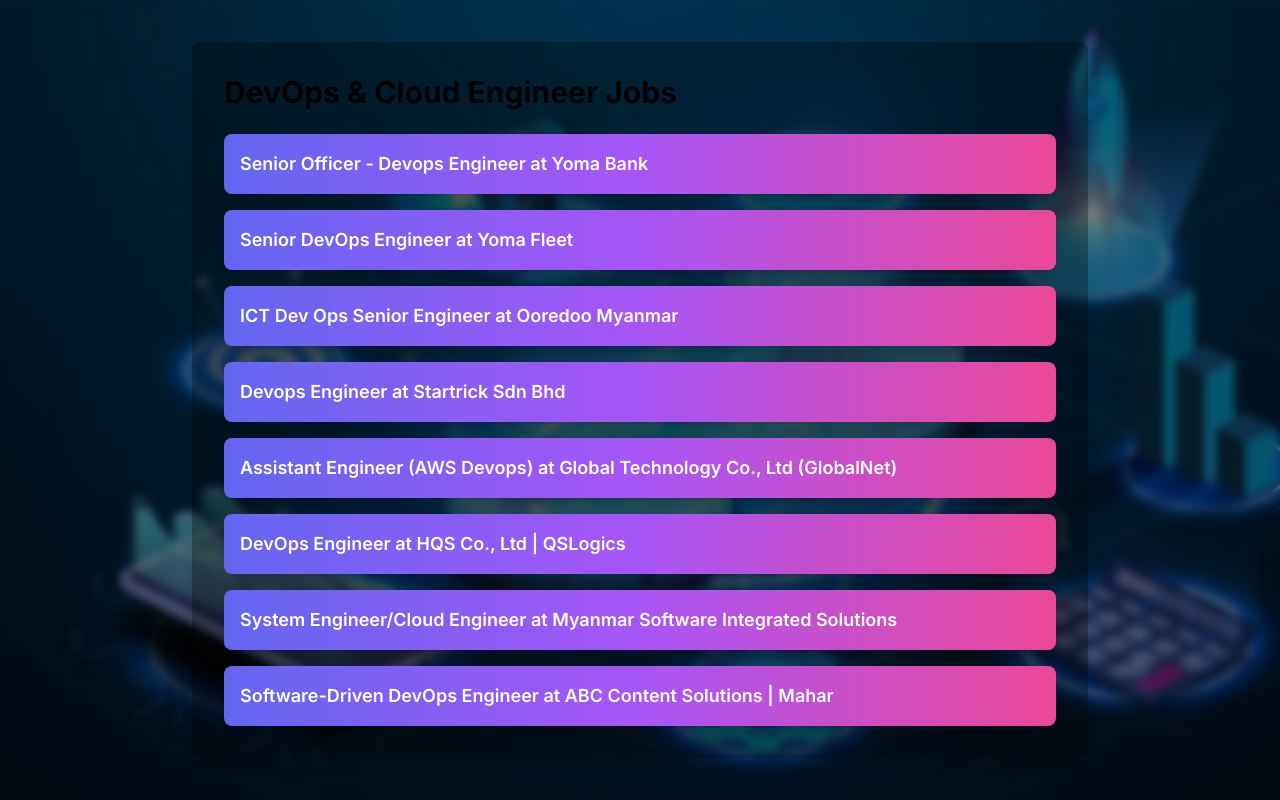
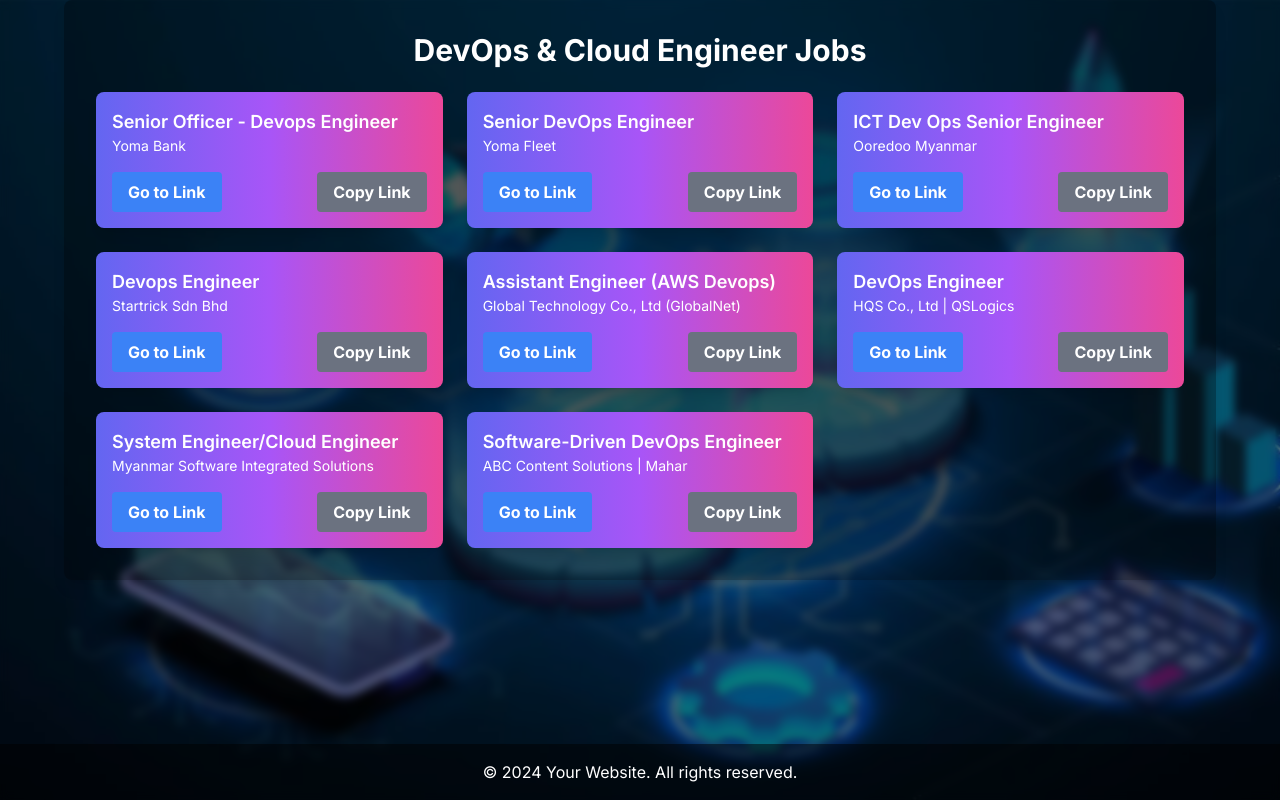
Before and after one commit to wwwaiyan/mm-cloud-devops, a Next.js app: page / in a window 1280 px wide. Built offline with nearby package versions, Linux system fonts and the light colour scheme.

Commit message:
update cards

```diff
--- a/src/app/page.tsx
+++ b/src/app/page.tsx
@@ -1,4 +1,6 @@
-import Link from 'next/link';
+"use client";
+
+import { useState } from 'react';
 
 const jobListings = [
   { id: 1, title: 'Senior Officer - Devops Engineer', company: 'Yoma Bank', link: 'https://bit.ly/senior-devops-yomabank' },
@@ -12,26 +14,50 @@
 ];
 
 export default function Jobs() {
+  const [copied, setCopied] = useState(null);
+
+  const handleCopyLink = (link) => {
+    navigator.clipboard.writeText(link);
+    setCopied(link);
+    setTimeout(() => setCopied(null), 2000); // Reset the copied state after 2 seconds
+  };
+
   return (
-    <div className="relative min-h-screen flex items-center justify-center bg-cover bg-center bg-fixed" style={{ backgroundImage: 'url(/background.jpg)' }}>
+    <div className="relative min-h-screen flex flex-col justify-between bg-cover bg-center bg-fixed" style={{ backgroundImage: 'url(/background.jpg)' }}>
       <div className="absolute inset-0 bg-black bg-opacity-50 backdrop-blur-sm"></div>
-      <div className="relative z-10 p-8 max-w-4xl w-full bg-black bg-opacity-30 rounded-lg shadow-lg">
-        <h1 className="text-3xl font-bold text-white-900 mb-6">DevOps & Cloud Engineer Jobs</h1>
-        <ul className="space-y-4">
+
+      <div className="relative z-10 p-8 max-w-6xl w-full mx-auto bg-black bg-opacity-30 rounded-lg shadow-lg mb-auto">
+        <h1 className="text-3xl font-bold text-white mb-6 text-center">DevOps & Cloud Engineer Jobs</h1>
+        <ul className="grid grid-cols-1 md:grid-cols-2 lg:grid-cols-3 gap-6 justify-items-center">
           {jobListings.map((job) => (
-            <li key={job.id} className="ease-in-out duration-300 hover:scale-y-105 p-4 rounded-lg bg-gradient-to-r from-indigo-500 via-purple-500 to-pink-500 text-white shadow-lg hover:shadow-xl transition-shadow">
-              <Link
-                href={job.link}
-                target="_blank"
-                rel="noopener noreferrer"
-                className="text-lg font-semibold hover:underline"
-              >
-                {job.title} at {job.company}
-              </Link>
+            <li
+              key={job.id}
+              className="p-4 rounded-lg bg-gradient-to-r from-indigo-500 via-purple-500 to-pink-500 text-white shadow-lg transition-all duration-300 ease-in-out transform hover:scale-105 hover:bg-gradient-to-l hover:from-pink-500 hover:via-purple-500 hover:to-indigo-500 cursor-pointer max-w-sm w-full"
+            >
+              <h2 className="text-lg font-semibold">{job.title}</h2>
+              <p className="text-sm mb-4">{job.company}</p>
+              <div className="flex justify-between items-center">
+                <button
+                  className="bg-blue-500 hover:bg-blue-700 text-white font-bold py-2 px-4 rounded"
+                  onClick={() => window.open(job.link, '_blank')}
+                >
+                  Go to Link
+                </button>
+                <button
+                  className="bg-gray-500 hover:bg-gray-700 text-white font-bold py-2 px-4 rounded"
+                  onClick={() => handleCopyLink(job.link)}
+                >
+                  {copied === job.link ? 'Copied!' : 'Copy Link'}
+                </button>
+              </div>
             </li>
           ))}
         </ul>
       </div>
+
+      <footer className="relative z-10 p-4 text-center bg-black bg-opacity-50 text-white">
+        <p>&copy; 2024 Your Website. All rights reserved.</p>
+      </footer>
     </div>
   );
 }
```
